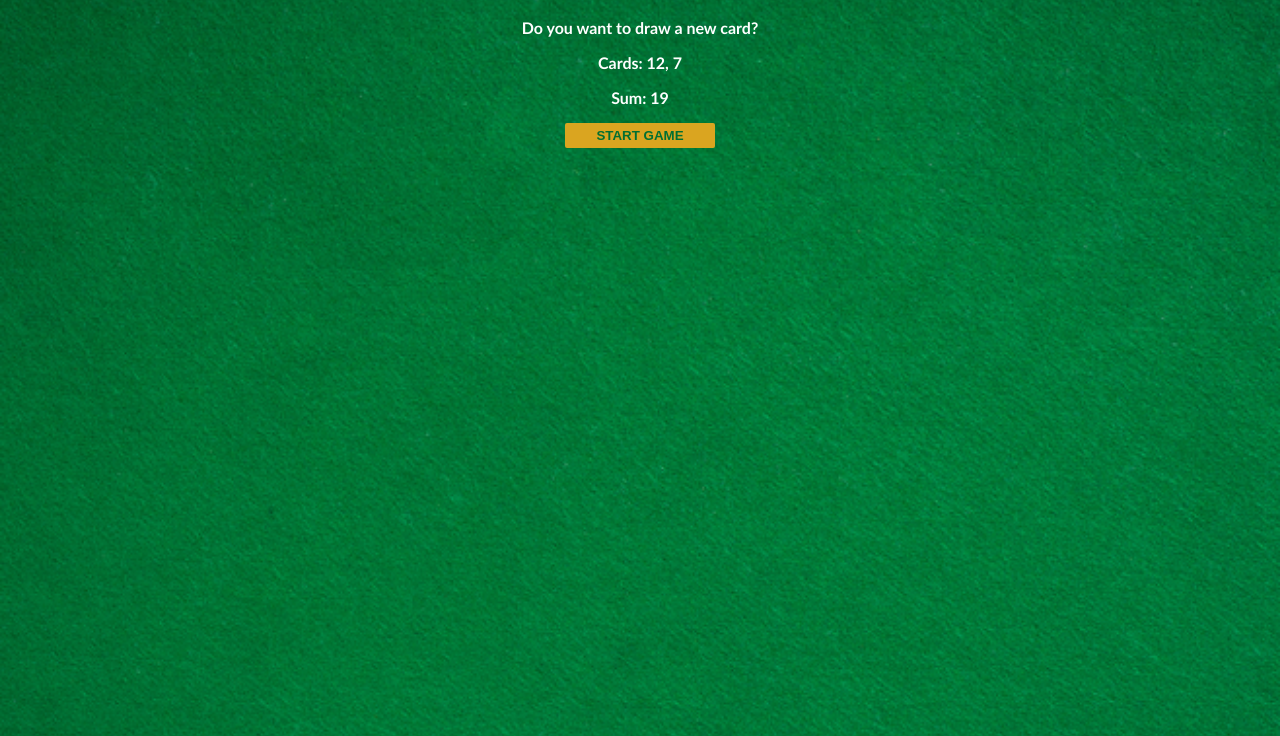
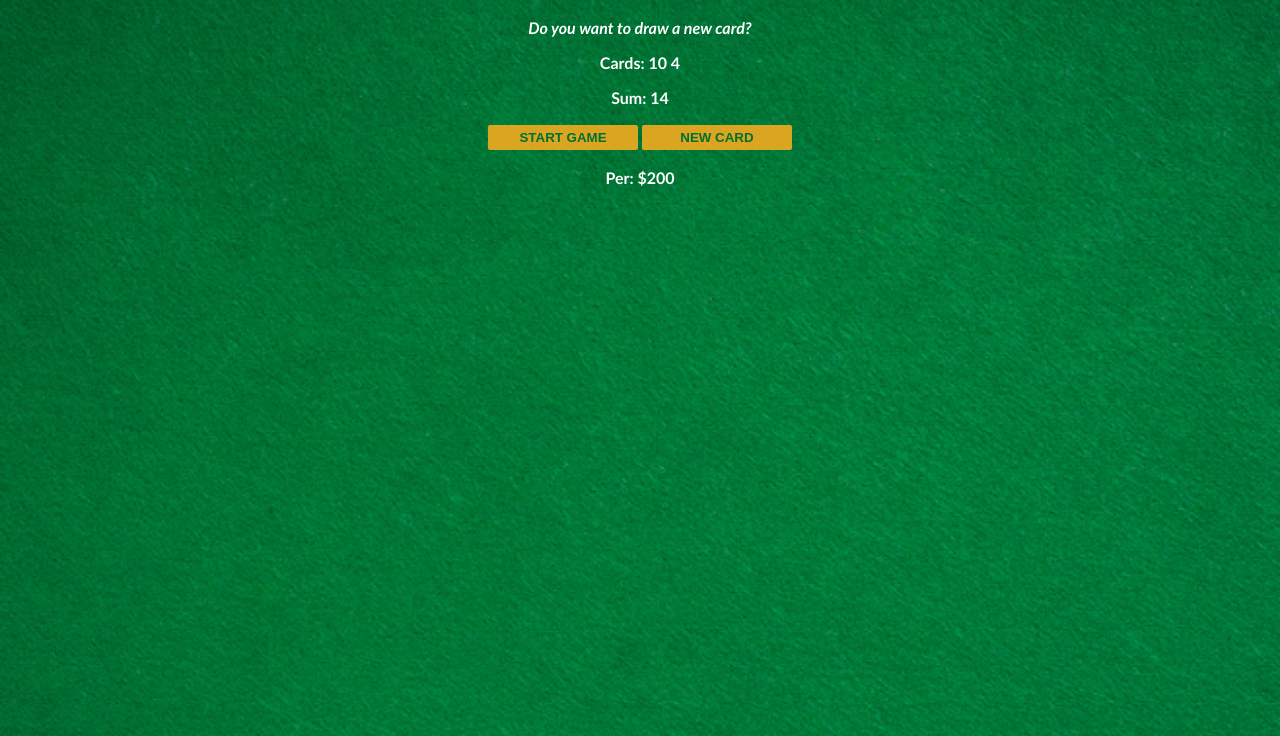
Before and after one commit to AlexeyPod24/Black-Jack, a plain HTML site: page index.html in a window 1280 px wide. Both pictures are taken after a click on the button "START GAME". Shown: the part 64-800 px from the top of the page. Drawn offline with Linux system fonts and the light colour scheme.

Commit message:
BlackJack Final

```diff
--- a/index.html
+++ b/index.html
@@ -10,11 +10,13 @@
 </head>
 <body>
 
-        <h1>Blackjack</h1>
-        <p id="message">Want to play a round?</p>
-        <p id="cards">Cards:</p>
-        <p id="sum">Sum:</p>
-        <button id="start">START GAME</button>
+    <h1>Blackjack</h1>
+    <p id="message-el">Want to play a round?</p>
+    <p id="cards-el">Cards:</p>
+    <p id="sum-el">Sum:</p>
+    <button onclick="startGame()">START GAME</button>
+    <button onclick="newCard()">NEW CARD</button>
+    <p id="player-el"></p>
 
 
 
--- a/index.js
+++ b/index.js
@@ -1,37 +1,65 @@
+let player = {
+   name: "Per",
+   chips: 200
+}
 
-let isAlive = false;
-const hasBlackJack = false;
-let message = '';
-const startBtn = document.getElementById('start');
-const msg = document.getElementById('message')
-let sumofCards = document.getElementById('sum');
-let cards = document.getElementById('cards');
+let cards = []
+let sum = 0
+let hasBlackJack = false
+let isAlive = false
+let message = ""
+let messageEl = document.getElementById("message-el")
+let sumEl = document.getElementById("sum-el")
+let cardsEl = document.getElementById("cards-el")
+let playerEl = document.getElementById("player-el")
 
-// Game Logic
+playerEl.textContent = player.name + ": $" + player.chips
+
+function getRandomCard() {
+   let randomNumber = Math.floor( Math.random()*13 ) + 1
+   if (randomNumber > 10) {
+       return 10
+   } else if (randomNumber === 1) {
+       return 11
+   } else {
+       return randomNumber
+   }
+}
+
+function startGame() {
+   isAlive = true
+   let firstCard = getRandomCard()
+   let secondCard = getRandomCard()
+   cards = [firstCard, secondCard]
+   sum = firstCard + secondCard
+   renderGame()
+}
+
+function renderGame() {
+   cardsEl.textContent = "Cards: "
+   for (let i = 0; i < cards.length; i++) {
+       cardsEl.textContent += cards[i] + " "
+   }
+
+   sumEl.textContent = "Sum: " + sum
+   if (sum <= 20) {
+       message = "Do you want to draw a new card?"
+   } else if (sum === 21) {
+       message = "You've got Blackjack!"
+       hasBlackJack = true
+   } else {
+       message = "You're out of the game!"
+       isAlive = false
+   }
+   messageEl.textContent = message
+}
 
 
-
-startBtn.addEventListener('click', function () {
-   const firstCard = Math.floor(Math.random() * 11) + 2;
-   const secondCard = Math.floor(Math.random() * 11) + 2;
-   let sum = firstCard + secondCard;
-   cards.textContent = `Cards: ${firstCard}, ${secondCard}`
-   sumofCards.textContent = `Sum: ${sum}`;
-
-
-   if (sum < 21) {
-      msg.textContent = 'Do you want to draw a new card?'
-
-   } else if (sum === 21) {
-      msg.textContent = "You've got Blackjack!!!!"
-      hasBlackJack = true;
-
-   } else if (sum > 21) {
-      msg.textContent = 'Sorry, you lost!'
-      isAlive = false;
+function newCard() {
+   if (isAlive === true && hasBlackJack === false) {
+       let card = getRandomCard()
+       sum += card
+       cards.push(card)
+       renderGame()
    }
-
-
-
-
-})
+}
--- a/style.css
+++ b/style.css
@@ -15,13 +15,6 @@ h1 {
     font-style: italic;
 }
 
-/*
-3. Style the button according to the provided design
-text color - #016f32
-width      - 150px
-background - goldenrod
- */
-
 button {
     color: #016f32;
     width: 150px;
@@ -31,4 +24,6 @@ button {
     font-weight: bold;
     border: none;
     border-radius: 2px;
+    margin-bottom: 2px;
+    margin-top: 2px;
 }
```
